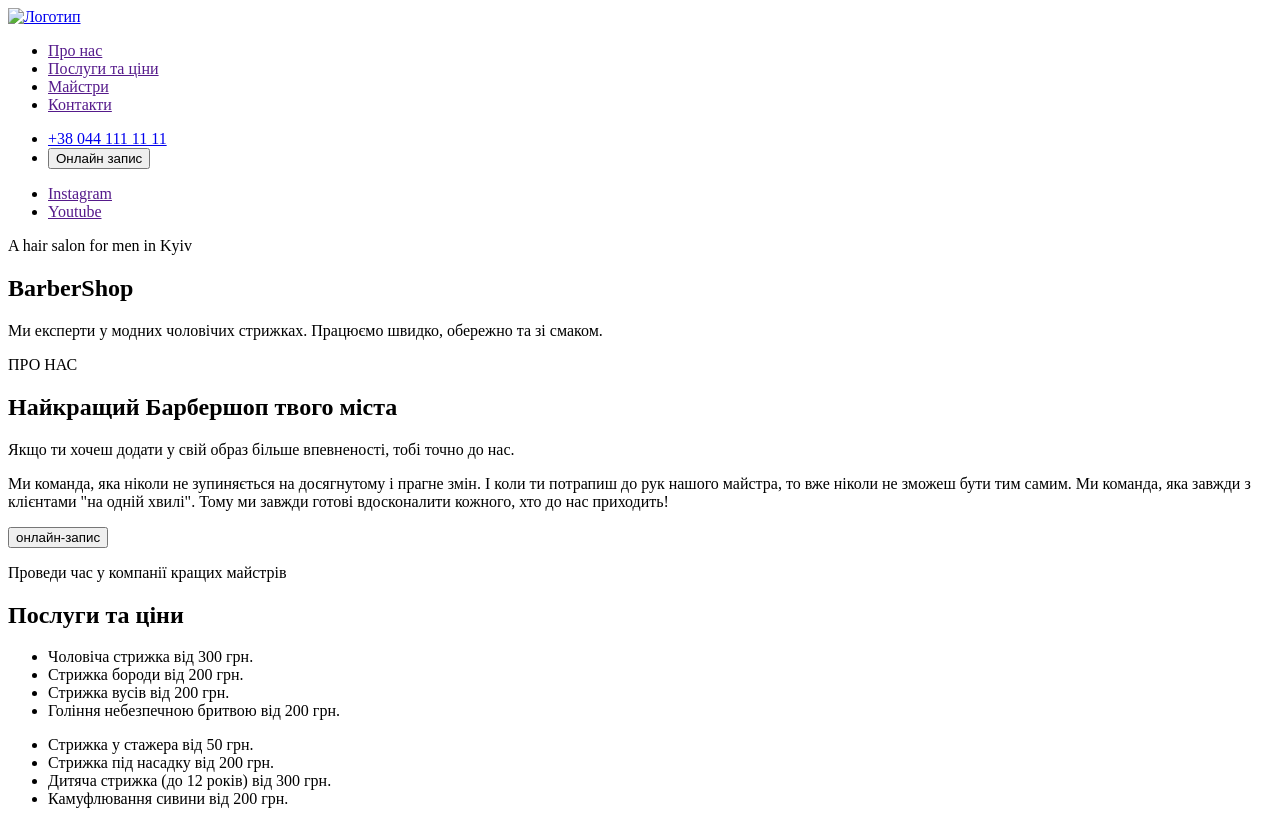
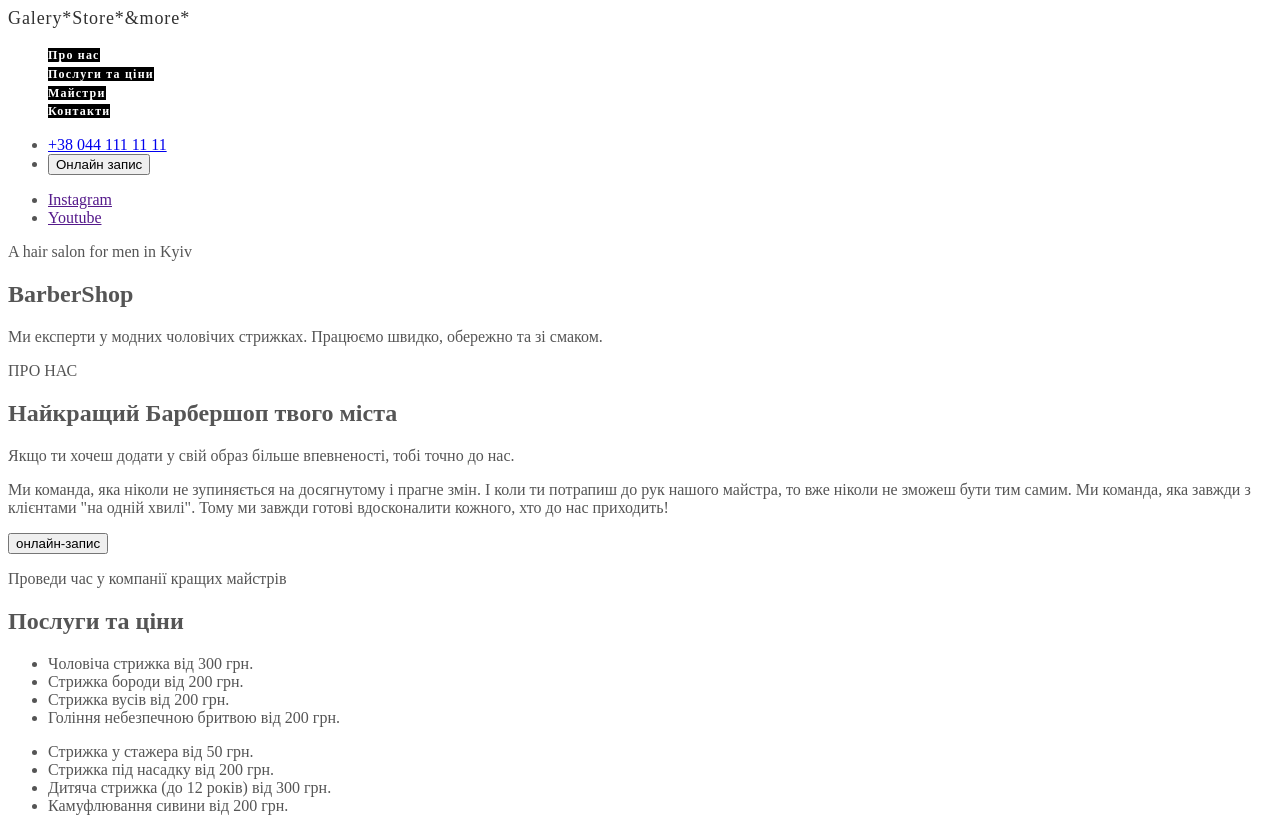
Before and after one commit to AlexProkopev/Barber-Shop, a plain HTML site: page index.html in a window 1280 px wide. Shown: the top 818 px of the page. Drawn offline with Linux system fonts and the light colour scheme.

Commit message:
Добавил хедер

```diff
--- /dev/null
+++ b/css/styles.css
@@ -0,0 +1,66 @@
+/* Осеновной цвет заголовков #303030 */
+
+/* Основной цвет параграфов #555555 */
+
+/* Цвет ховера #FF6C00 */
+
+/* Цвет ссылок в навигации #FFFFFF */
+
+/* Вторичный цвет заголовков #FFFFFF */
+
+/* Вторичный цвет параграфов #9DA4BD */
+
+:root {
+    --primary-color-title: #303030;
+    --primary-color-paragrav: #555555;
+    --color-hover: #FF6C00;
+    --color-link-nav: #FFFFFF;
+    --color-second-title: #FFFFFF;
+    --color-second-paragrav: #9DA4BD;
+}
+
+body {
+    color: var(--primary-color-paragrav);
+}
+
+/* Style for logo */
+
+.logo {
+    display: flex;
+    text-align: center;
+    text-decoration: none;
+    font-size: 18px;
+    letter-spacing: 0.05em;
+    color: #303030;
+}
+
+/* Style for list all */
+
+.list {
+    list-style: none;
+}
+
+/* Style for link all */
+
+.link {
+    text-decoration: none;
+}
+
+/* Style for navigation */
+
+.pagination .pagination-link {
+
+    color: var(--color-link-nav);
+    font-weight: 600;
+    font-size: 12px;
+    letter-spacing: 0.1em;
+    line-height: 1.4;
+    background-color: black;
+}
+
+/* Style navigation to hover */
+
+.pagination .pagination-link:hover,
+.pagination .pagination-link:focus {
+    color: var(--color-hover);
+}
--- a/index.html
+++ b/index.html
@@ -4,32 +4,39 @@
     <meta charset="UTF-8" />
     <meta http-equiv="X-UA-Compatible" content="IE=edge" />
     <meta name="viewport" content="width=device-width, initial-scale=1.0" />
-    <link rel="stylesheet" href="./style.css" />
+    <link rel="stylesheet" href="./css/styles.css" />
     <title>Document</title>
   </head>
 
   <body>
+
+<!-- Логотип сайта -->
+
     <header class="header">
       <a href="./index.html" class="logo">
-        <img src="" alt="Логотип" />
+        Galery*Store*&more*
       </a>
 
-      <nav class="pagination">
-        <ul class="pagination-list">
+<!-- Навигация по сайту -->
+
+      <nav >
+        <ul class="pagination list">
           <li class="pagination-item">
-            <a href="" class="pagination-link">Про нас</a>
+            <a href="" class="pagination-link  link">Про нас</a>
           </li>
           <li class="pagination-item">
-            <a href="" class="pagination-link">Послуги та ціни</a>
+            <a href="" class="pagination-link link">Послуги та ціни</a>
           </li>
           <li class="pagination-item">
-            <a href="" class="pagination-link">Майстри</a>
+            <a href="" class="pagination-link link">Майстри</a>
           </li>
           <li class="pagination-item">
-            <a href="" class="pagination-link">Контакти</a>
+            <a href="" class="pagination-link link">Контакти</a>
           </li>
         </ul>
       </nav>
+
+<!-- Контактный список -->
 
       <ul class="contact-list">
         <li class="contact-item">
@@ -40,6 +47,8 @@
         </li>
       </ul>
 
+<!-- Ссылки на соц.сети -->
+
       <ul lang="en">
         <li><a href="">Instagram</a></li>
         <li><a href="">Youtube</a></li>
@@ -47,14 +56,19 @@
     </header>
 
     <main>
+
+<!-- Первая секция -->
+
       <section>
-        <p>A hair salon for men in Kyiv</p>
-        <h1>BarberShop</h1>
+        <p lang="en">A hair salon for men in Kyiv</p>
+        <h1 lang="en">BarberShop</h1>
         <p>
           Ми експерти у модних чоловічих стрижках. Працюємо швидко, обережно та
           зі смаком.
         </p>
       </section>
+
+<!-- Про нас -->
 
       <section>
         <p>ПРО НАС</p>
@@ -71,6 +85,9 @@
         </p>
         <button type="button">онлайн-запис</button>
       </section>
+
+
+<!-- Услуги и цены -->
 
       <section>
         <p>Проведи час у компанії кращих майстрів</p>
@@ -90,6 +107,8 @@
         </ul>
         <button type="button">онлайн-запис</button>
       </section>
+
+<!-- Статистика -->
 
       <section>
         <ul class="Whywe-list">
@@ -119,7 +138,10 @@
         </p>
       </section>
 
+<!-- Наши мастера -->
+
       <section>
+
         <p>для справжніх шанувальників атмосфери</p>
         <h2>Наші майстри</h2>
         <ul>
```
Also changed, not shown: images/logo.svg (added).
